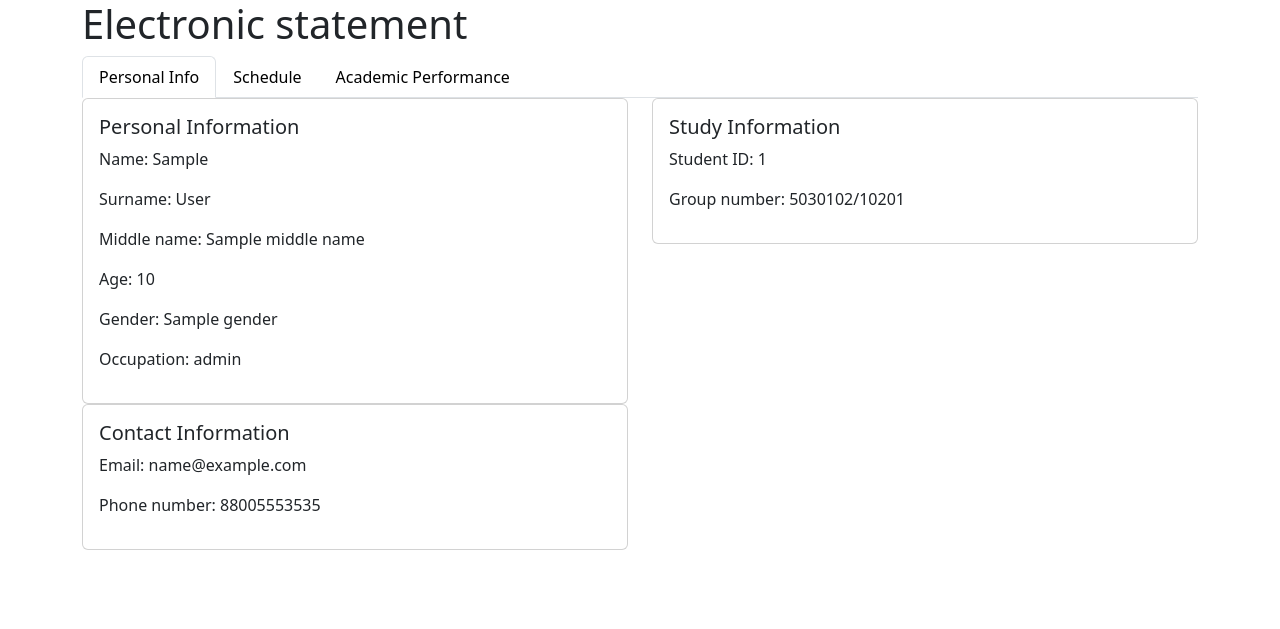
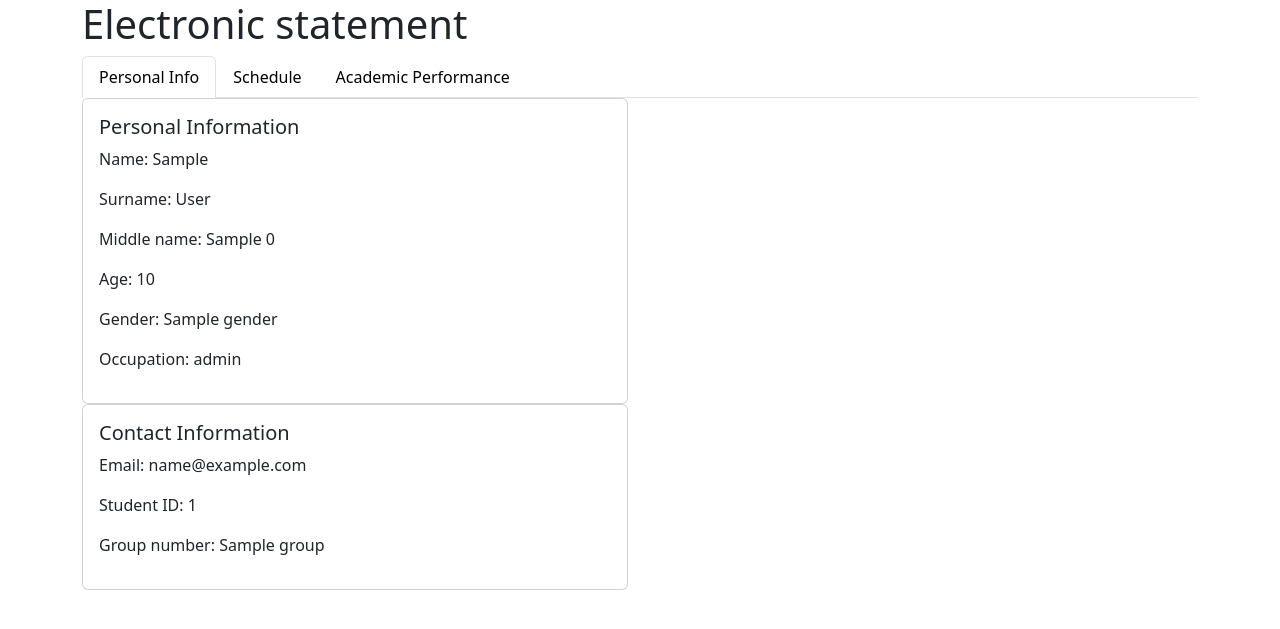
Before and after one commit to eagerbeaver04/Web_statement, a Django app: template main/templates/main/Personal.html in a window 1280 px wide. Shown: the top 629 px of the page. Run offline with Django 4.2, Linux system fonts and the light colour scheme; the template is opened without the code that fills it: most values are stand-ins (such as "Sample title", 1, 10 or a date in 2020).

Commit message:
add render response with complex info

```diff
--- a/main/templates/main/Personal.html
+++ b/main/templates/main/Personal.html
@@ -40,30 +40,21 @@
                                 <div class="card">
                                     <div class="card-body">
                                         <h5 class="card-title">Personal Information</h5>
-                                        <p>Name: <span id="name">{{ first_name }}</span></p>
-                                        <p>Surname: <span id="second-name">{{ last_name }}</span></p>
-                                        <p>Middle name: <span id="middle-name">{{ middle_name }}</span></p>
-                                        <p>Age: <span id="sex">{{ age }}</span></p>
-                                        <p>Gender: <span id="gender">{{ gender }}</span></p>
-                                        <p>Occupation: <span id ="occupation">{{ role }}</span></p>
+                                        <p>Name: <span id="name">{{ Info.0.first_name }}</span></p>
+                                        <p>Surname: <span id="second-name">{{ Info.0.last_name }}</span></p>
+                                        <p>Middle name: <span id="middle-name">{{ Info.0.middle_name }}</span></p>
+                                        <p>Age: <span id="sex">{{ Info.0.age }}</span></p>
+                                        <p>Gender: <span id="gender">{{ Info.0.gender }}</span></p>
+                                        <p>Occupation: <span id ="occupation">{{ Info.0.role }}</span></p>
                                     </div>
                                 </div>
 
                                 <div class="card">
                                     <div class="card-body">
                                         <h5 class="card-title">Contact Information</h5>
-                                        <p>Email: <span id="email">{{ email}}</span></p>
-                                        <p>Phone number: <span id="phone-number">88005553535</span></p>
-                                    </div>
-                                </div>
-                            </div>
-
-                            <div class="col-sm-6">
-                                <div class="card">
-                                    <div class="card-body">
-                                        <h5 class="card-title">Study Information</h5>
-                                        <p>Student ID: <span id="student-id">{{ id }}</span></p>
-                                        <p>Group number: <span id="group-number">5030102/10201</span></p>
+                                        <p>Email: <span id="email">{{ Info.0.email}}</span></p>
+                                        <p>Student ID: <span id="student-id">{{ Info.0.id }}</span></p>
+                                        <p>Group number: <span id="group-number">{{ Info.0.group }}</span></p>
                                     </div>
                                 </div>
                             </div>
```
Also changed, not shown: main/get_info.py (added, +23 -0 lines), main/models.py (+8 -70 lines), main/views.py (+13 -3 lines), main/migrations/0011_progress_attendance_progress_comment_progress_date_and_more.py (added), main/migrations/0012_alter_progress_attendance.py (added).
